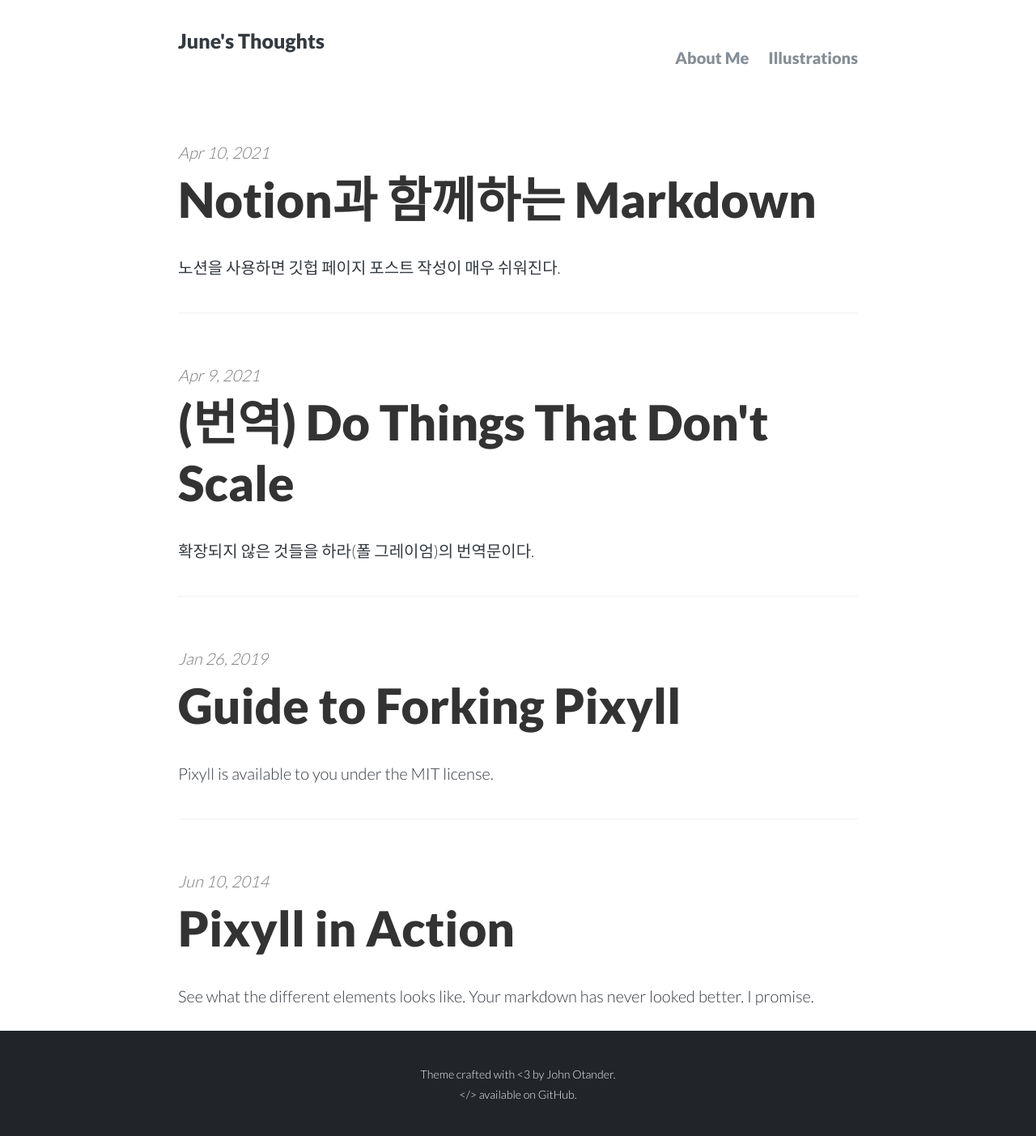
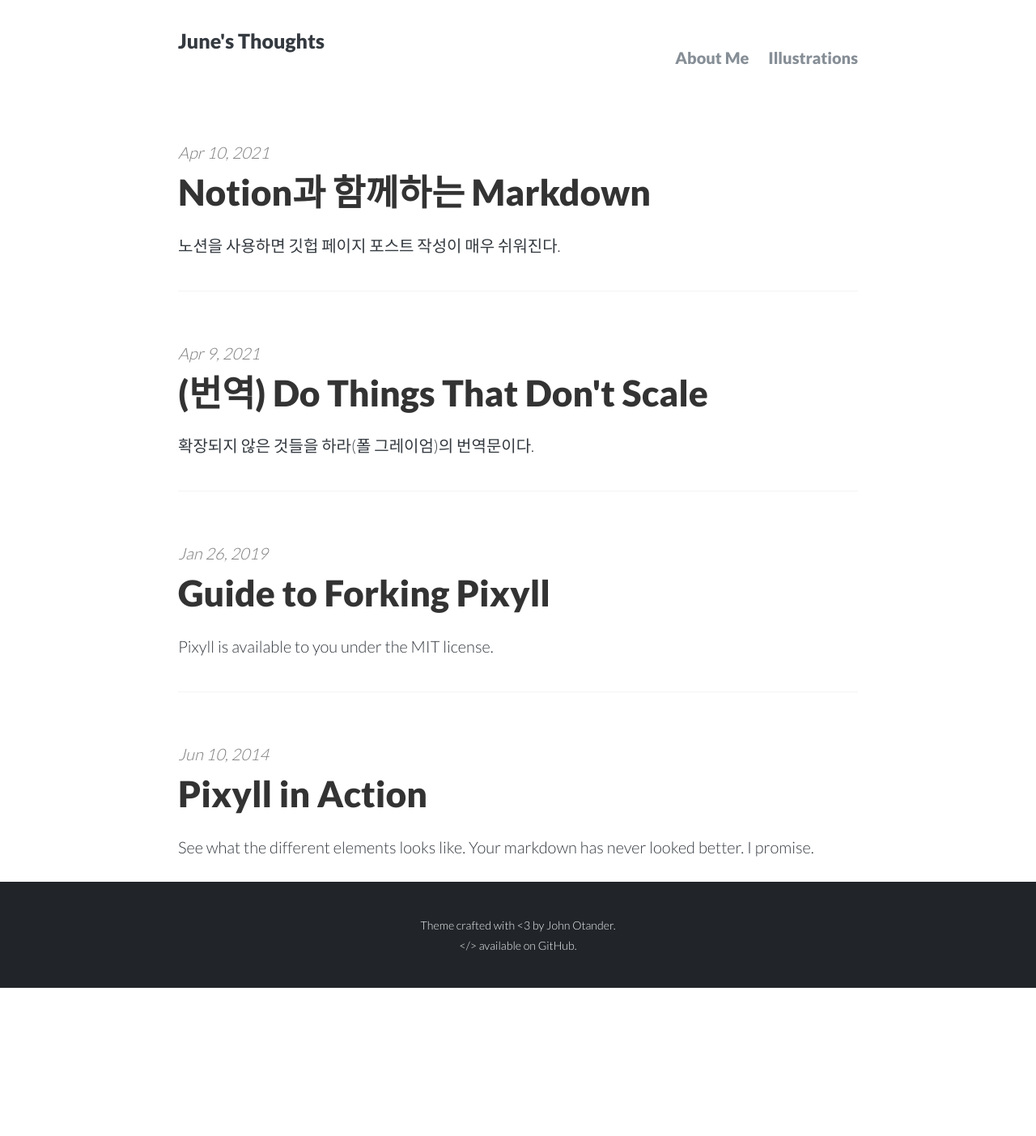
Before and after one commit to kangjune/kangjune.github.io, a Jekyll site: the page built from index.html, in a window 1280 px wide. Shown: the whole page at 81% size. Built offline with Jekyll 4.4.1, drawn with Linux system fonts in a browser that asks for light colours; the list of posts is cut into pages by our own code; after the commit the page ends 1220 px from its top, so only the background shows below that.

Commit message:
Update _variables.scss

```diff
--- a/_sass/_variables.scss
+++ b/_sass/_variables.scss
@@ -7,7 +7,7 @@ $heading-font-family: 'Lato', 'Helvetica Neue', Helvetica, sans-serif !default;
 $heading-font-weight: 900 !default;
 $heading-line-height: 1.25 !default;
 $monospace-font-family: 'Source Code Pro', Consolas, monospace !default;
-$h1: 2.998rem !default;
+$h1: 2.22rem !default;
 $h2: 1.5rem !default;
 $h3: 1.25rem !default;
 $h4: 1rem !default;
```
